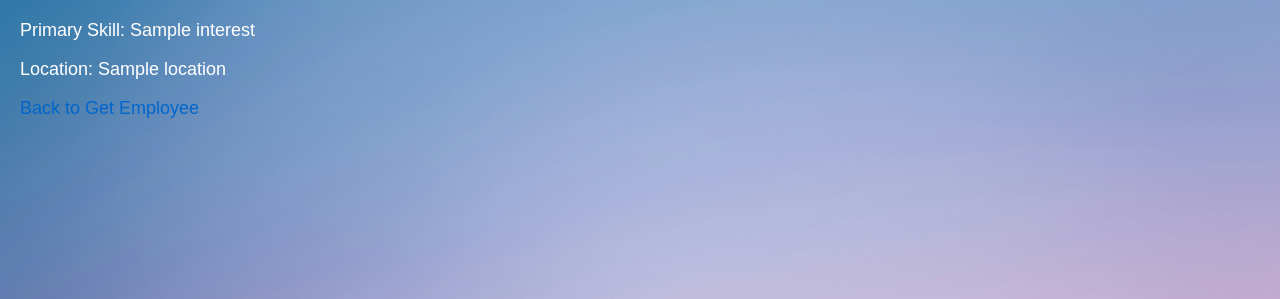
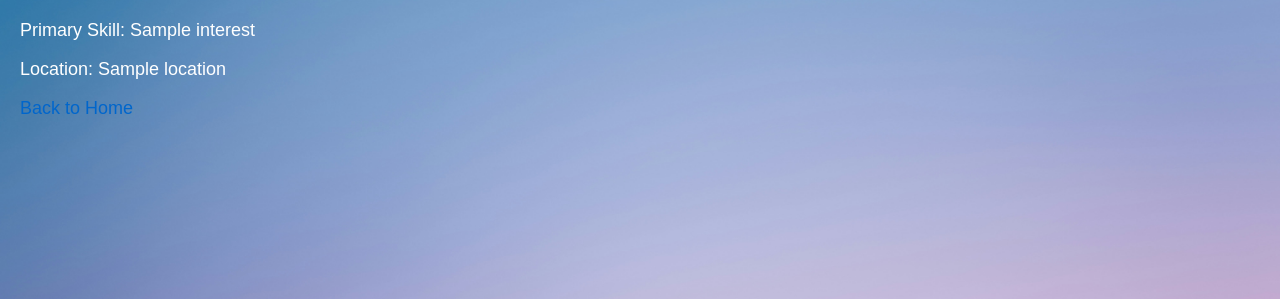
Before and after one commit to Sandeep1111able/clo835-final-project, a Flask app: template templates/getempoutput.html in a window 1280 px wide. Shown: the part 163-462 px from the top of the page. Run offline with Flask 3, Linux system fonts and the light colour scheme; the template is opened without the code that fills it: most values are stand-ins (such as "Sample title", 1, 10 or a date in 2020).

Commit message:
updated html files

```diff
--- a/templates/getemp.html
+++ b/templates/getemp.html
@@ -44,7 +44,7 @@
   </head>
   <body>
     <h1>{{ group_name }} - {{ slogan }}</h1>
-    <form action="/fetchdata" method="post">
+    <form action="/getemp" method="post">
       <label>Employee ID:</label>
       <input type="text" name="emp_id" />
       <input type="submit" value="Fetch Info" />
--- a/templates/getempoutput.html
+++ b/templates/getempoutput.html
@@ -36,6 +36,6 @@
     {% else %}
     <p>Employee not found.</p>
     {% endif %}
-    <p><a href="/getemp">Back to Get Employee</a></p>
+    <p><a href="/">Back to Home</a></p>
   </body>
 </html>
```
